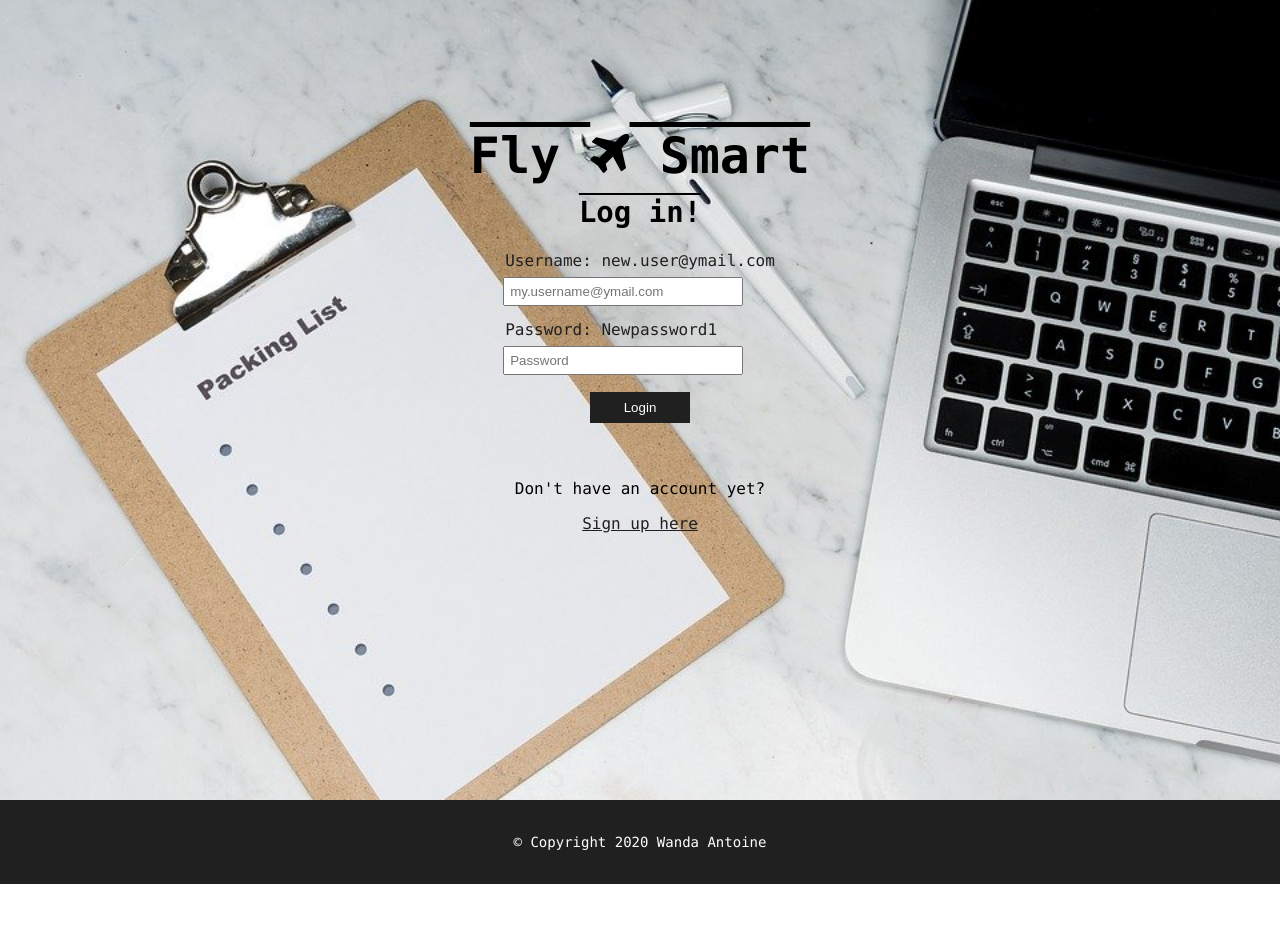
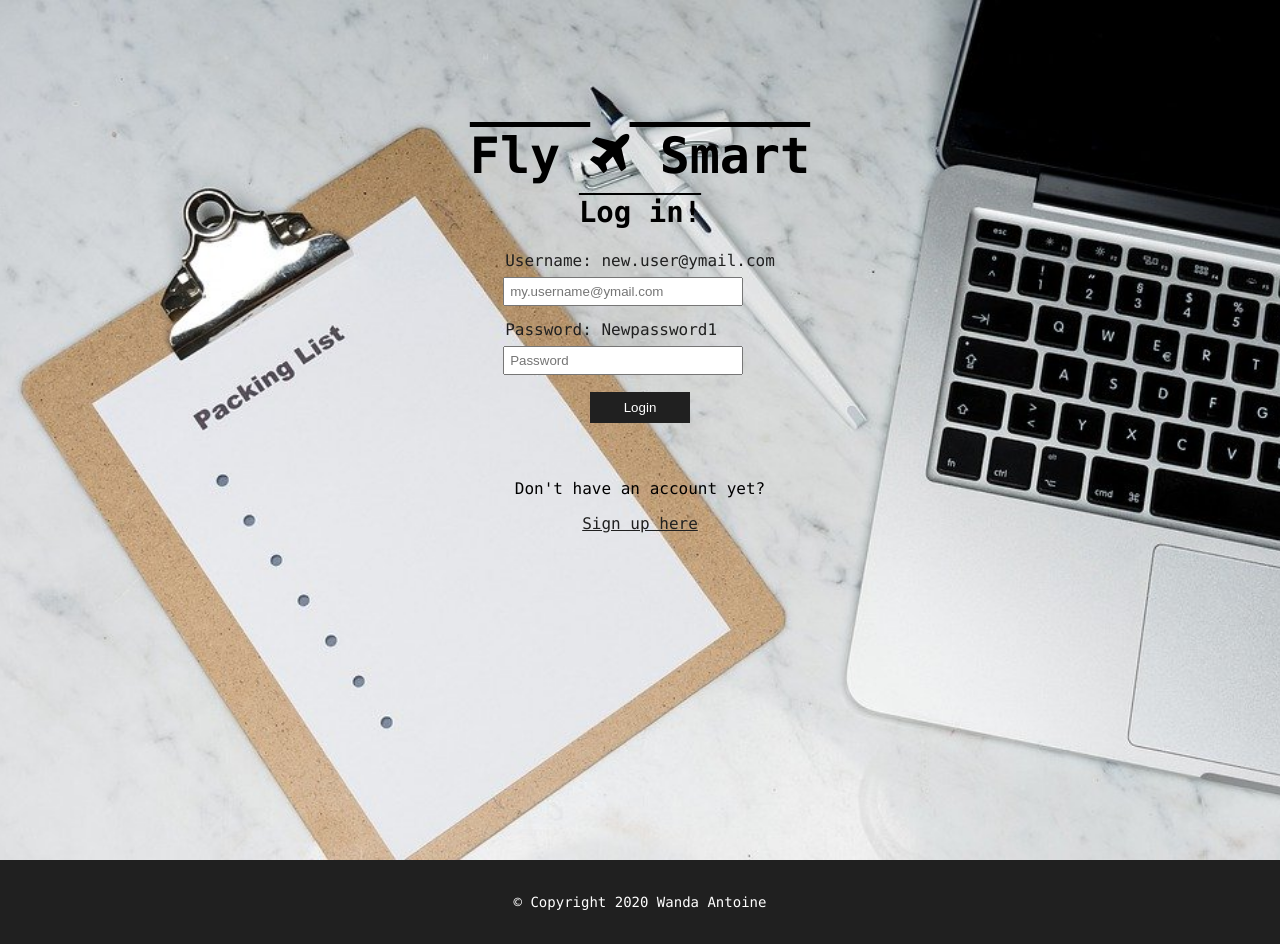
Before and after one commit to ad-astra-8/fly-smart-capstone-client, a React (Create React App) app: page / in a window 1280 px wide. Before the commit the page ends 884 px from the top, so only its background shows below. Built offline with nearby package versions, Linux system fonts and the light colour scheme; no server answers.

Commit message:
updated css

```diff
--- a/src/index.css
+++ b/src/index.css
@@ -404,6 +404,6 @@ Footer styles (Main Module)
 
 @media only screen and (min-width: 1200px) {
   .login-component {
-    height: 800px;
+    height: 860px;
   }
 }
```
